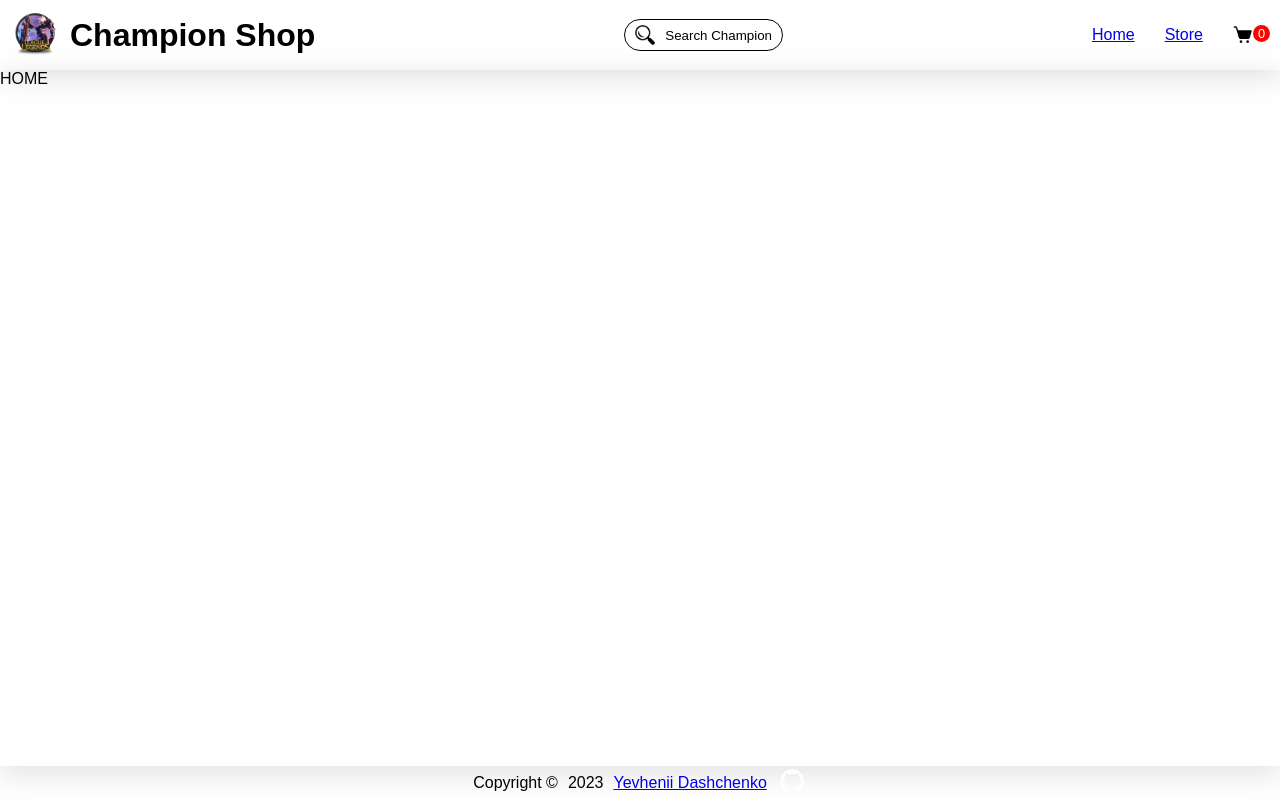
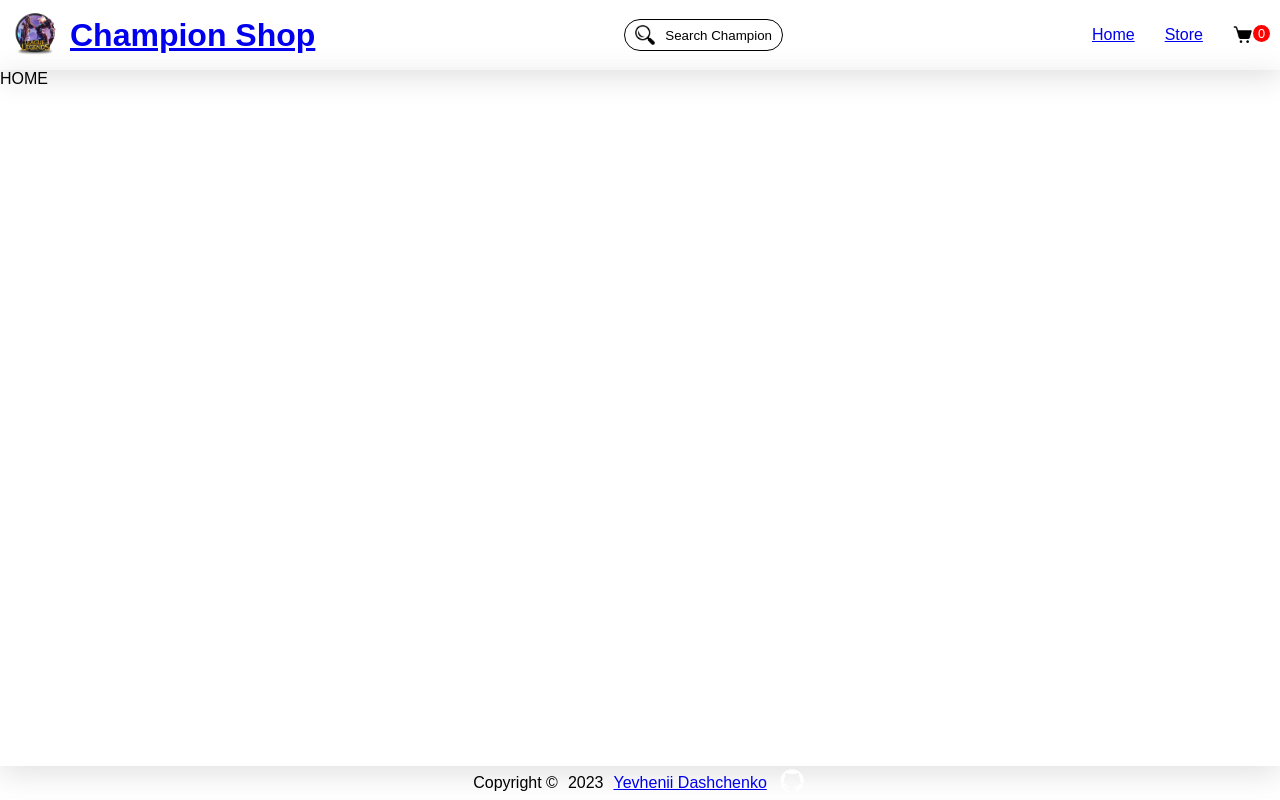
Before and after one commit to Ydashchenko/shopping-cart, a React (Vite) app: page / in a window 1280 px wide. Built offline with nearby package versions, Linux system fonts and the light colour scheme.

Commit message:
Add home link to shop name

```diff
--- a/src/Header.jsx
+++ b/src/Header.jsx
@@ -8,10 +8,10 @@ export default function Header() {
     return (
         <>
             <header>
-                <div className='shop-name'>
+                <Link to="/" className='shop-name'>
                     <img className='shop-name-img' src={shopIcon} alt={shopIcon} />
                     <h1 className='shop-name-text'>Champion Shop</h1>
-                </div>
+                </Link>
                 <button className='search-btn'>
                     <img className='search-icon' src={searchLogo} alt={searchLogo} />
                     <span>Search Champion</span>
--- a/src/routes/Store.jsx
+++ b/src/routes/Store.jsx
@@ -3,7 +3,7 @@ import '../styles/store.css'
 export default function Store() {
     return  (
         <main className="Store">
-
+            STORE
         </main>
     )
 }
--- a/src/styles/header.css
+++ b/src/styles/header.css
@@ -13,6 +13,8 @@ header {
     display: flex;
     align-items: center;
     gap: 10px;
+    border: 0px;
+    background-color: inherit;
 }
 
 .shop-name-img {
@@ -45,9 +47,6 @@ header {
     color: white;
 }
 
-
-
-
 .search-btn {
     display: flex;
     align-items: center;
```
Lines whose indentation alone changed are shown as unchanged.
